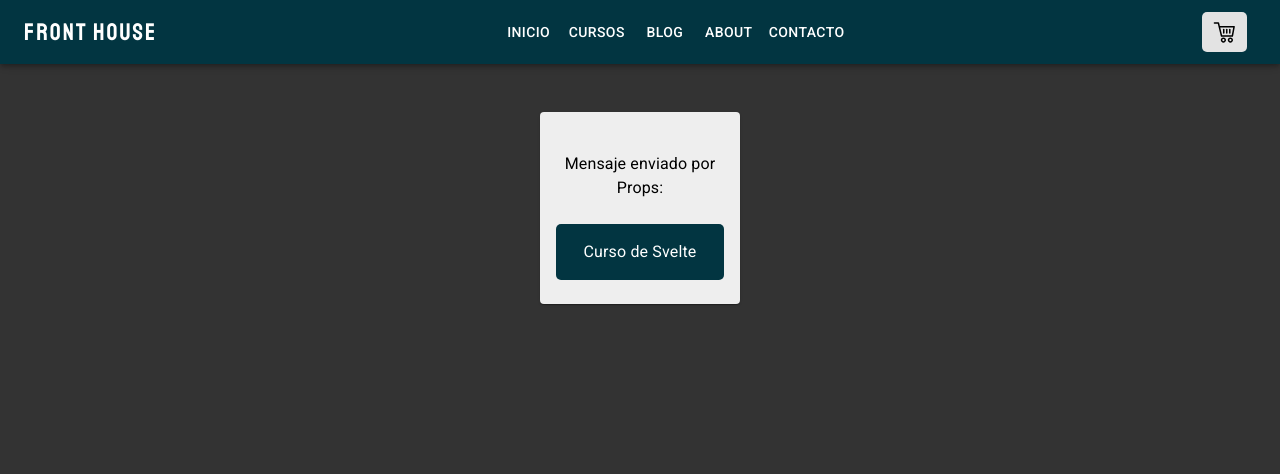
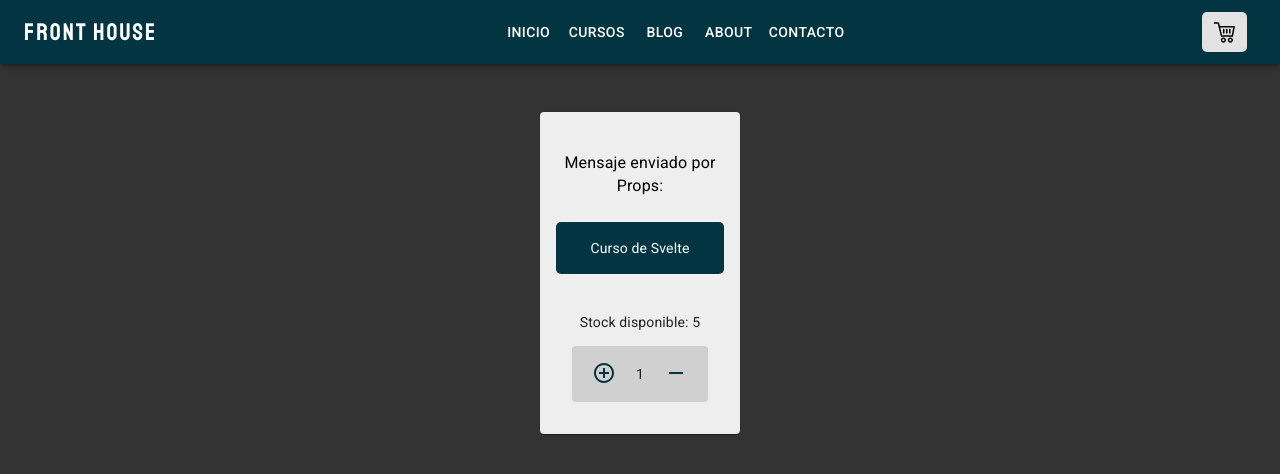
Before and after one commit to julian47david/frontHouseSosa, a React (Create React App) app: page / in a window 1280 px wide. Shown: the top 474 px of the page. Built offline with nearby package versions, Linux system fonts and the light colour scheme.

Commit message:
add: desafio contador con btn

```diff
--- a/src/components/Inicio.jsx
+++ b/src/components/Inicio.jsx
@@ -1,15 +1,16 @@
-import React from 'react'
-import ItemListContainer from './ItemListContainer';
-
+import React from "react";
+import ItemListContainer from "./ItemListContainer";
 
 const Inicio = () => {
-    return (
-        <>
-            <ItemListContainer
-                greeting="Curso de Svelte"
-            />
-        </>
-    );
-}
+
+  return (
+    <div>
+      <ItemListContainer
+        greeting="Curso de Svelte"
+      />
+
+    </div>
+  );
+};
 
 export default Inicio;
--- /dev/null
+++ b/src/components/ItemCount.jsx
@@ -0,0 +1,70 @@
+import React, { useState } from 'react';
+import Button from "@mui/material/Button";
+import Box from '@mui/material/Box';
+import { Typography, Icon } from '@mui/material';
+import RemoveTwoToneIcon from '@mui/icons-material/RemoveTwoTone';
+import AddCircleOutlineTwoToneIcon from '@mui/icons-material/AddCircleOutlineTwoTone';
+
+const ItemCount = () => {
+
+    const [count, setCount] = useState(1)
+    const [stock, setStock] = useState(5)
+    const [nostock, setNoStock] = useState(false)
+
+    const addNumber = () => {
+        if (stock === 1) {
+            setNoStock(true)
+        }
+        if (count < 6 ){
+            setCount(count + 1)
+            setStock(stock - 1)
+        }
+    };
+    const subNumber = () => {
+        if (count > 1) {
+            setCount(count - 1)
+            setStock(stock + 1)
+        }
+    };
+
+    return (
+        <Box sx={{ display: "flex", flexDirection: "column", justifyContent: 'center', alignItems: "center"}}>
+            <Typography component={"span"} variant={"body2"}>
+                {nostock ? <p sx={{ lineHeight: 2}}>Sin Stock</p> : <p sx={{ lineHeight: 2}}>Stock disponible: {stock}</p>}
+            </Typography>
+
+            <Box sx={{ display: "flex", flexDirection: "row", justifyContent: 'center', alignItems: "center", backgroundColor: "#D0D0D0", borderRadius: 1}}>
+                <Button
+                onClick={addNumber}
+                sx={{ p: 0 }}
+                >
+                    <Icon sx={{ width: '25px', height: '25px', p: 0,  borderRadius: '5px' }}>
+                        <AddCircleOutlineTwoToneIcon
+                            color='secondary'
+                            width={25}
+                            height={25}
+                        />
+                    </Icon>
+                </Button>
+                <Typography component={"span"} variant={"body2"} sx={{ lineHeight: 2}}>
+                    <p sx={{ lineHeight: 2}}>{count}</p>
+                </Typography>
+                <Button
+                onClick={subNumber}
+                sx={{ p: 0 }}
+                >
+                    <Icon sx={{ width: '25px', height: '25px', p: 0,  borderRadius: '5px' }}>
+                        <RemoveTwoToneIcon
+                            color='secondary'
+                            width={25}
+                            height={25}
+                        />
+                    </Icon>
+                </Button>
+            </Box>
+        </Box>
+
+    );
+}
+
+export default ItemCount;
--- a/src/components/ItemListContainer.jsx
+++ b/src/components/ItemListContainer.jsx
@@ -5,23 +5,26 @@ import CardActions from "@mui/material/CardActions";
 import CardContent from "@mui/material/CardContent";
 import Button from "@mui/material/Button";
 import Typography from "@mui/material/Typography";
+import ItemCount from './ItemCount'
 
 const ItemListContainer = ({ greeting }) => {
   return (
     <Card sx={{ width: "200px", mx: 2, backgroundColor: "#eee", ml: 'auto', mr: 'auto'}}>
       <CardContent>
-            <Typography sx={{ fontSize: 16, textAlign: 'center', my:3 }} color="black" gutterBottom>
+          <Typography component={"p"} variant={"body2"} sx={{ fontSize: 16, textAlign: 'center', my:3 }} color="black" gutterBottom>
           Mensaje enviado por Props:
           </Typography>
           <Box sx={{ backgroundColor: "#023541", borderRadius: '5px', py: 2 }}>
-                <Typography sx={{ mb: 0, textAlign: 'center', cursor: 'crosshair' }} color='white'>
+              <Typography component={"p"} variant={"body2"} sx={{ mb: 0, textAlign: 'center', cursor: 'crosshair' }} color='white'>
               { greeting }
               </Typography>
           </Box>
       </CardContent>
-      {/* <CardActions>
-        <Button size="small">Learn More</Button>
-      </CardActions> */}
+      <CardActions sx={{ display: "flex", flexDirection: "column", justifyContent: 'center', alignItems: "center", pb: 4}}>
+
+        <ItemCount/>
+
+      </CardActions>
     </Card>
   );
 };
--- a/src/components/NavBar.jsx
+++ b/src/components/NavBar.jsx
@@ -40,11 +40,11 @@ function DrawerAppBar(props) {
       </Typography>
       <Divider />
       <List>
-        {navItems.map((item) => (
-          <ListItem key={item.text} disablePadding>
+        {navItems.map((item, index) => (
+          <ListItem key={index} disablePadding>
             <ListItemButton sx={{ textAlign: 'center' }}>
               <Button
-                key={item.text}
+                key={index}
                 sx={{ textDecoration: 'none', color: 'white' }}
                 component={Link}
                 color='primary'
@@ -83,9 +83,9 @@ function DrawerAppBar(props) {
             sx={{ display: { xs: 'none', sm: 'block' }, my: 0, fontFamily: 'Staatliches', letterSpacing: 2 }}
           >FRONT HOUSE</Typography>
           <Box sx={{ display: { xs: 'none', sm: 'block' } }}>
-            {navItems.map((item) => (
+            {navItems.map((item, index) => (
               <Button
-                  key={item.text}
+                  key={index}
                   sx={{ textDecoration: 'none', color: 'white' }}
                   component={Link}
                   color='primary'
```
Lines whose indentation alone changed are shown as unchanged.
